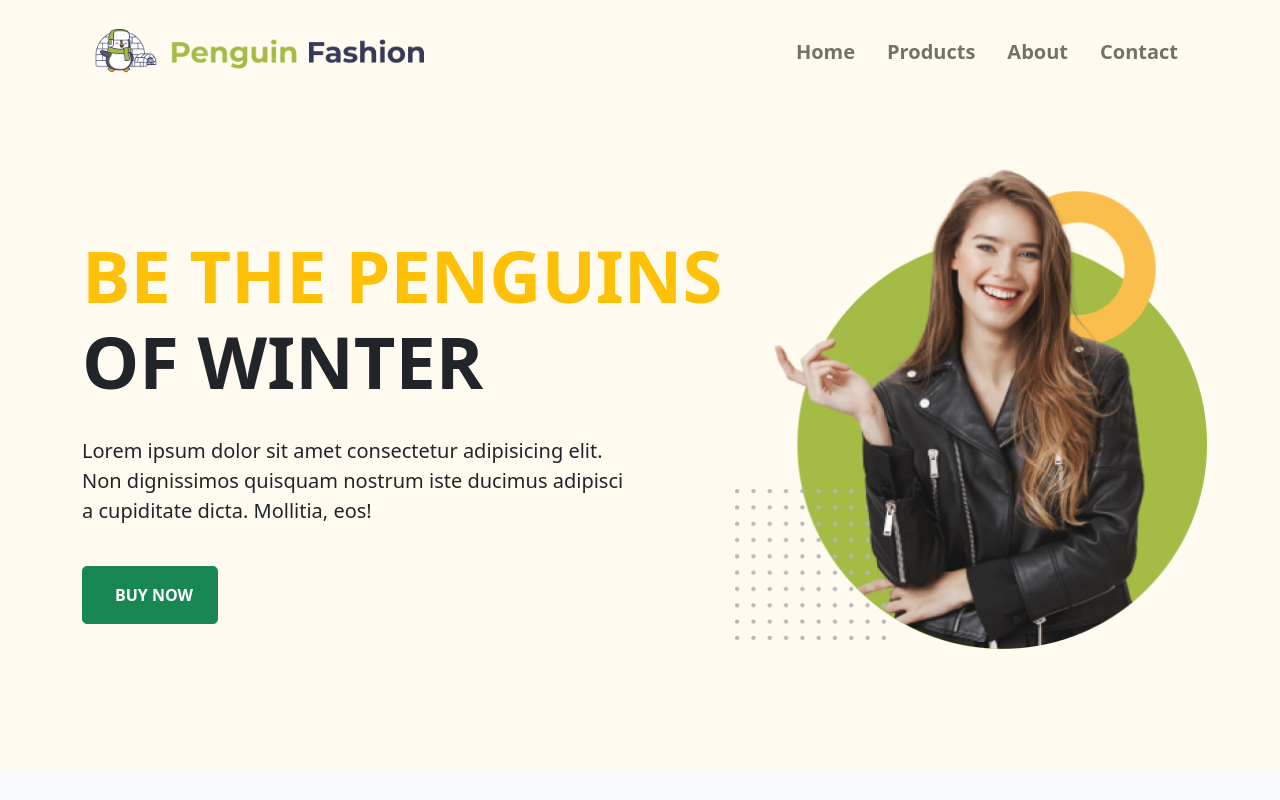
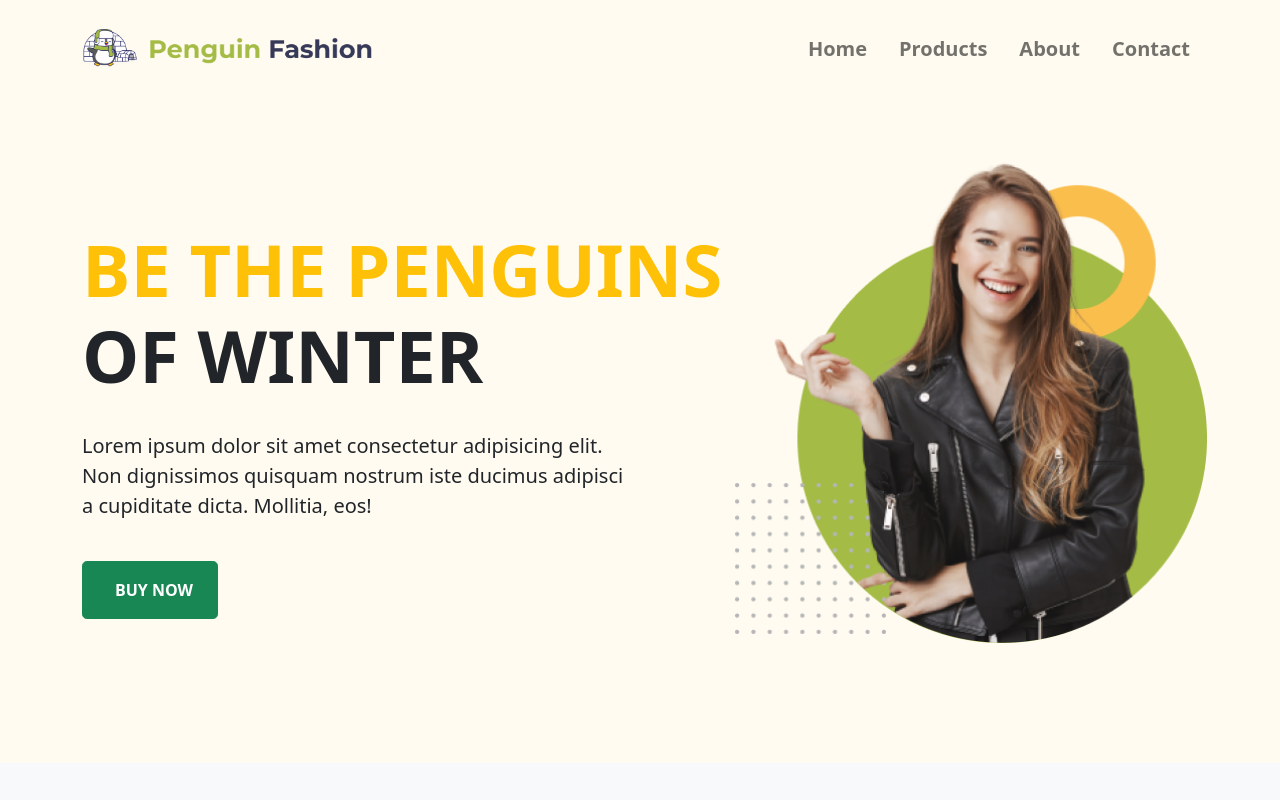
Before and after one commit to pmfoysal/phero-pr4bs, a plain HTML site: page index.html in a window 1280 px wide. Shown: the top 800 px of the page. Drawn offline with nearby package versions, Linux system fonts and the light colour scheme; no server answers; some icons are missing.

Commit message:
Header Logo Issues Fixed

```diff
--- a/index.html
+++ b/index.html
@@ -19,9 +19,9 @@
             <!-- ===>>> Header Starts Here <<<=== -->
             <header id="header" class="py-3">
                <nav class="navbar navbar-expand-lg navbar-light">
-                  <div class="container-fluid">
-                     <a class="navbar-brand" href="#home">
-                        <img class="w-auto" src="assets/images/logo.png" alt="Brand-Logo" height="45" />
+                  <a class="navbar-brand" href="#home"
+                     style="max-width: calc(200px + ((100vw - 275px) * (150 / 1645)));">
+                     <img src="assets/images/logo.png" alt="Brand-Logo" class="w-100" />
                   </a>
                   <button class="navbar-toggler" type="button" data-bs-toggle="collapse"
                      data-bs-target="#navbarNavAltMarkup" aria-controls="navbarNavAltMarkup" aria-expanded="false"
@@ -34,7 +34,6 @@
                         <a class="nav-link me-3" href="#product">products</a>
                         <a class="nav-link me-3" href="#about">about</a>
                         <a class="nav-link" href="#contact">contact</a>
-                        </div>
                      </div>
                   </div>
                </nav>
```
Lines whose indentation alone changed are shown as unchanged.
